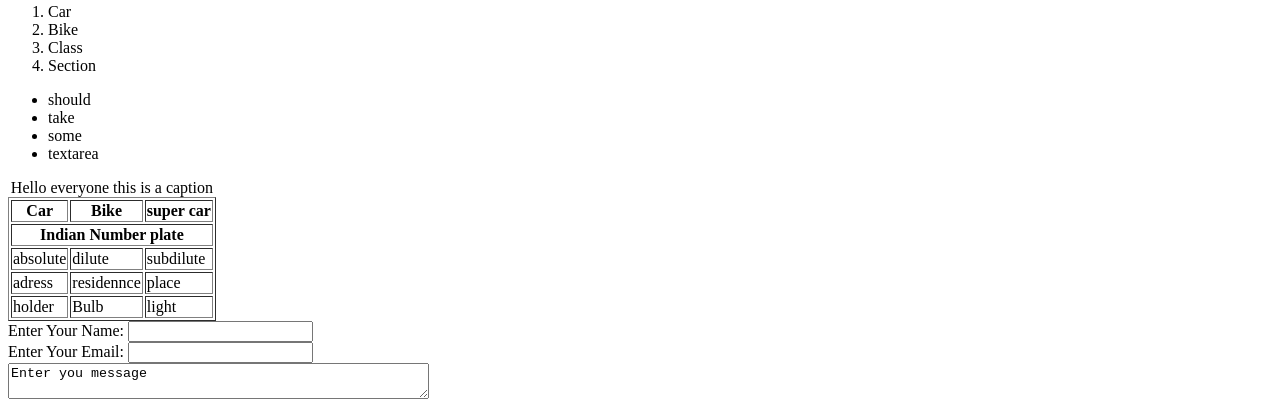
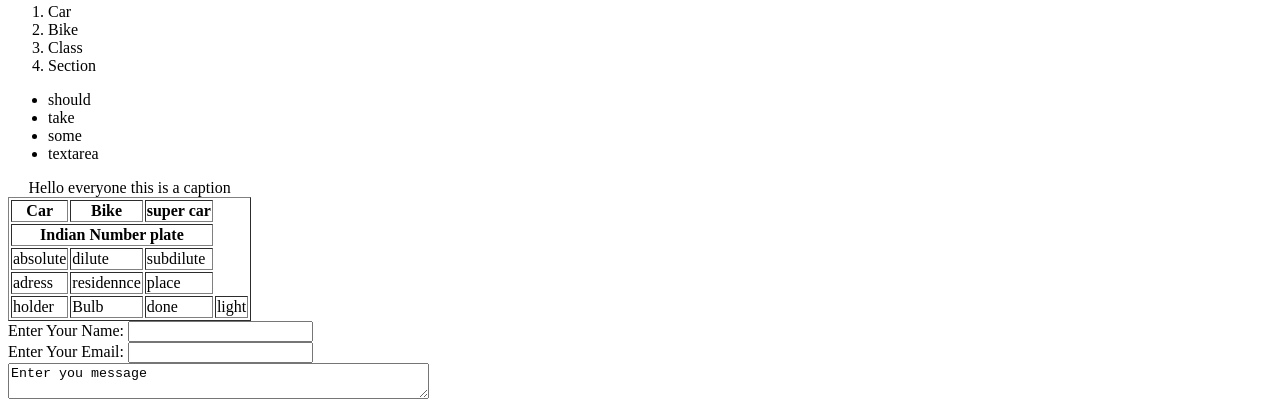
Before and after one commit to Akashmishra0601/web-dev-html, a plain HTML site: page root/index.html in a window 1280 px wide. Shown: the part 2132-2532 px from the top of the page. Drawn offline with Linux system fonts and the light colour scheme.

Commit message:
Html Complete

```diff
--- a/root/index.html
+++ b/root/index.html
@@ -238,6 +238,7 @@
             <tr>
                 <td>holder</td>
                 <td>Bulb</td>
+                <td> done </td>
                 <td>light</td>
             </tr>
         </table>
```
